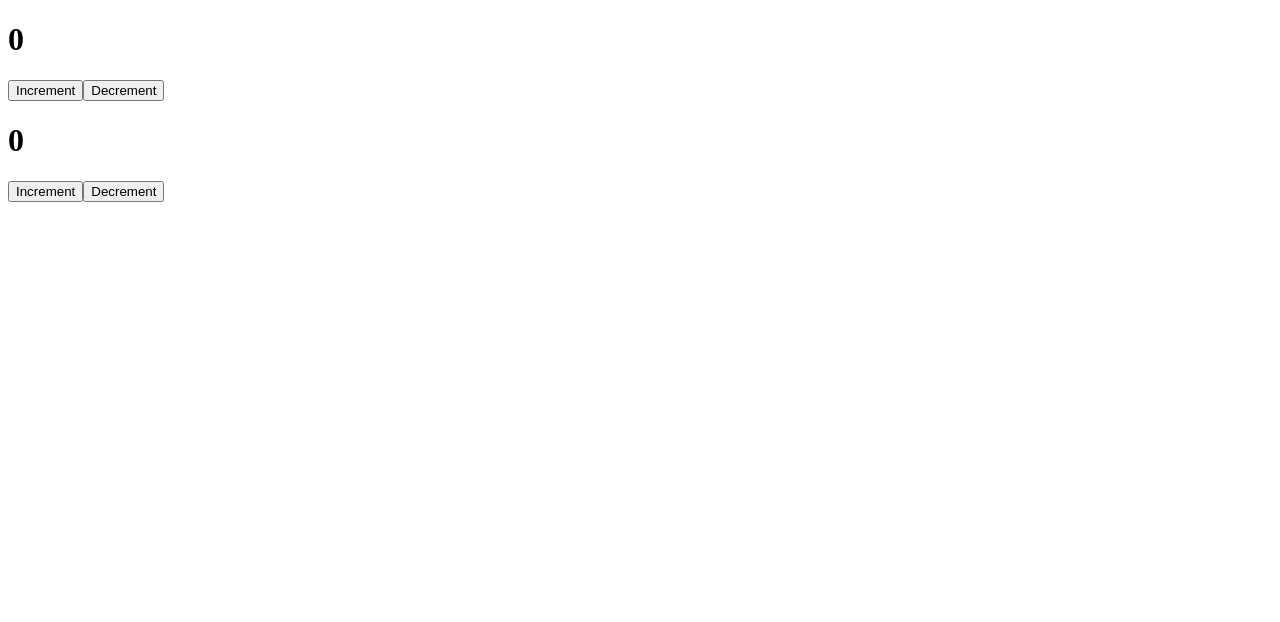
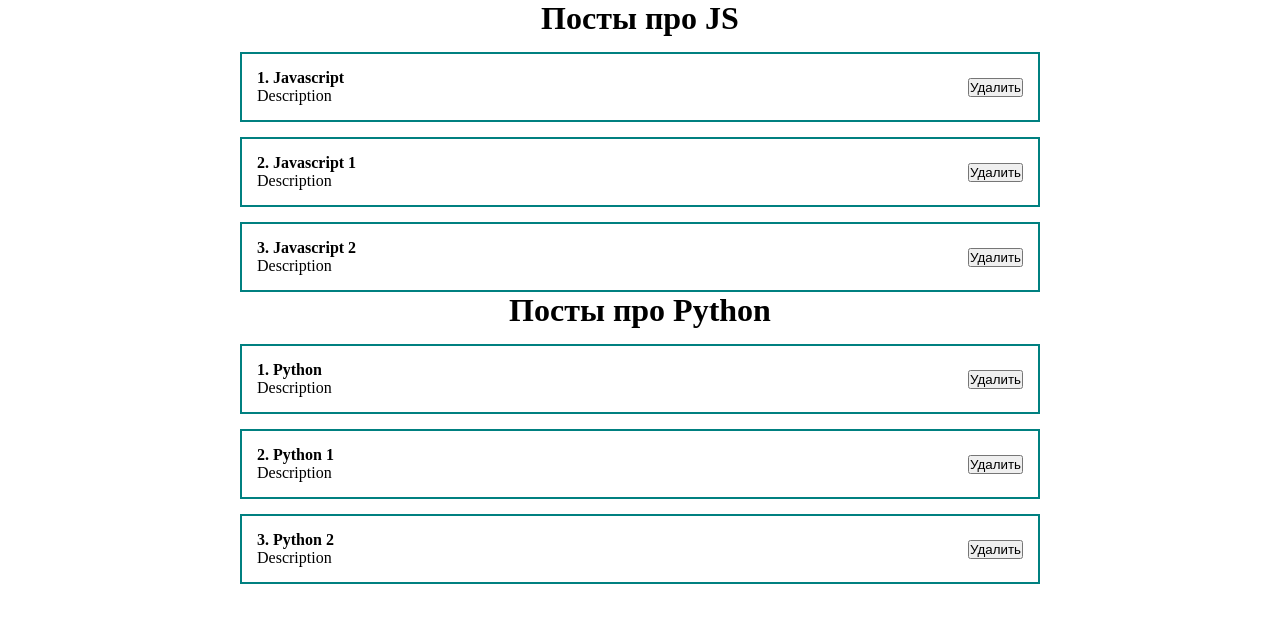
Before and after one commit to 1iekim/react_begin, a React (Create React App) app: page / in a window 1280 px wide. Shown: the top 622 px of the page. Built offline with nearby package versions, Linux system fonts and the light colour scheme.

Commit message:
feat: create postList component (use hook useState)

```diff
--- a/src/App.js
+++ b/src/App.js
@@ -1,14 +1,25 @@
 import React, { useState } from "react";
 import ClassCounter from "./components/ClassCounter";
 import Counter from "./components/Counter";
+import PostList from "./components/PostList";
+import "./styles/App.css";
 
 function App() {
-  const [value, setValue] = useState("Текст в инпуте");
+  const [posts, setPosts] = useState([
+    { id: 1, title: "Javascript", body: "Description" },
+    { id: 2, title: "Javascript 1", body: "Description" },
+    { id: 3, title: "Javascript 2", body: "Description" },
+  ]);
+  const [posts2, setPosts2] = useState([
+    { id: 1, title: "Python", body: "Description" },
+    { id: 2, title: "Python 1", body: "Description" },
+    { id: 3, title: "Python 2", body: "Description" },
+  ]);
 
   return (
     <div className="App">
-        <Counter/>
-        <ClassCounter/>
+      <PostList posts={posts} title='Посты про JS'/>
+      <PostList posts={posts2} title='Посты про Python'/>
     </div>
   );
 }
--- /dev/null
+++ b/src/components/PostItem.jsx
@@ -0,0 +1,17 @@
+import React from "react";
+
+const PostItem = (props) => {
+  return (
+    <div className="post">
+      <div className="post__content">
+        <strong>{props.post.id}. {props.post.title}</strong>
+        <div>{props.post.body}</div>
+      </div>
+      <div className="post__btns">
+        <button>Удалить</button>
+      </div>
+    </div>
+  );
+};
+
+export default PostItem;
--- /dev/null
+++ b/src/components/PostList.jsx
@@ -0,0 +1,15 @@
+import React from "react";
+import PostItem from "./PostItem";
+
+const PostList = ({posts, title}) => {
+  return (
+    <div>
+      <h1 style={{ textAlign: "center" }}>{title}</h1>
+      {posts.map((post) => (
+        <PostItem post={post} key={post.id} />
+      ))}
+    </div>
+  );
+};
+
+export default PostList;
--- /dev/null
+++ b/src/styles/App.css
@@ -0,0 +1,23 @@
+* {
+    margin: 0;
+    padding: 0;
+    box-sizing: border-box;
+}
+
+#root {
+    display: flex;
+    justify-content: center;
+}
+
+.App {
+    width: 800px;
+}
+
+.post {
+    display: flex;
+    padding: 15px;
+    border: 2px solid teal;
+    margin-top: 15px;
+    justify-content: space-between;
+    align-items: center;
+}
```
